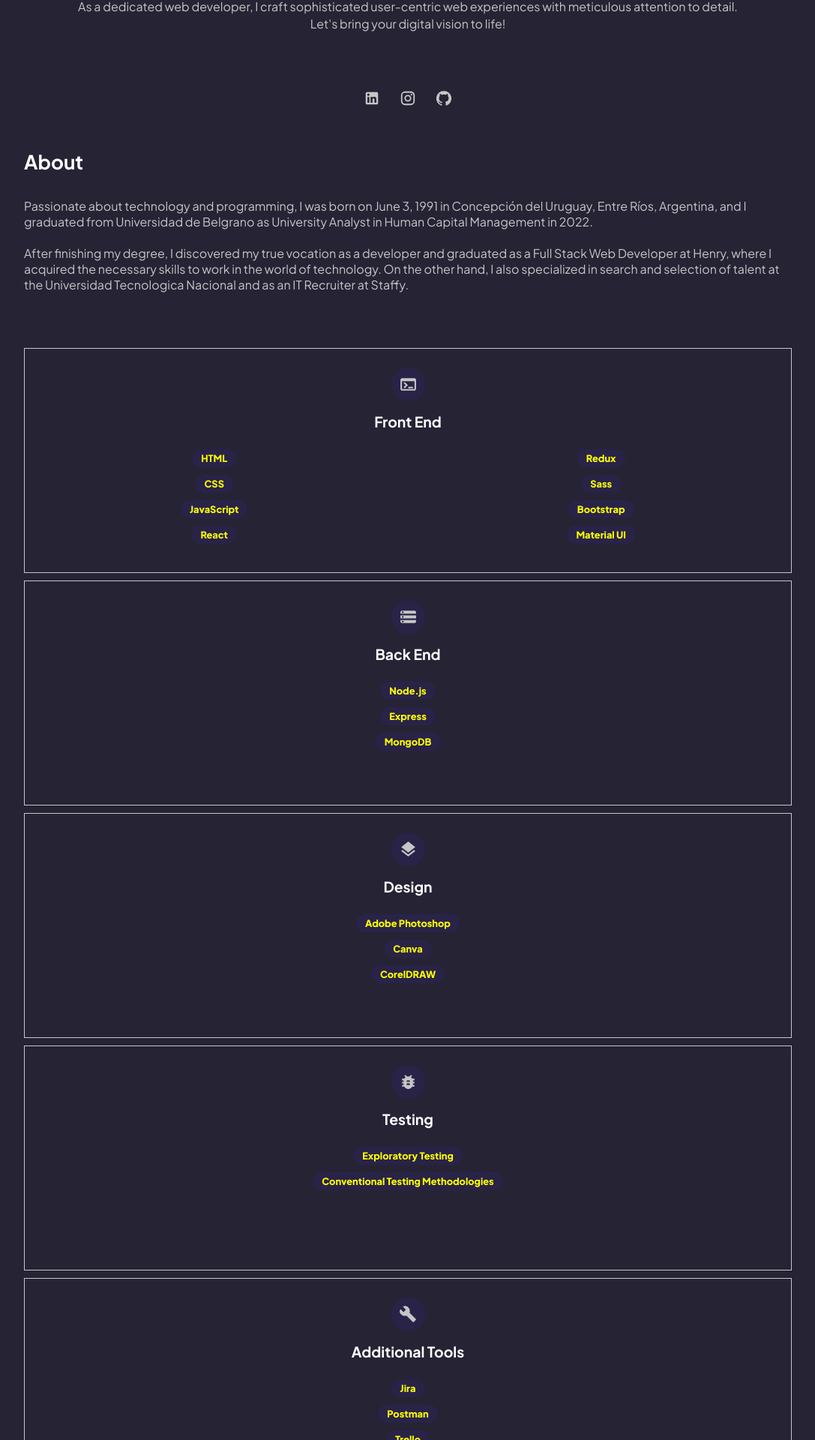
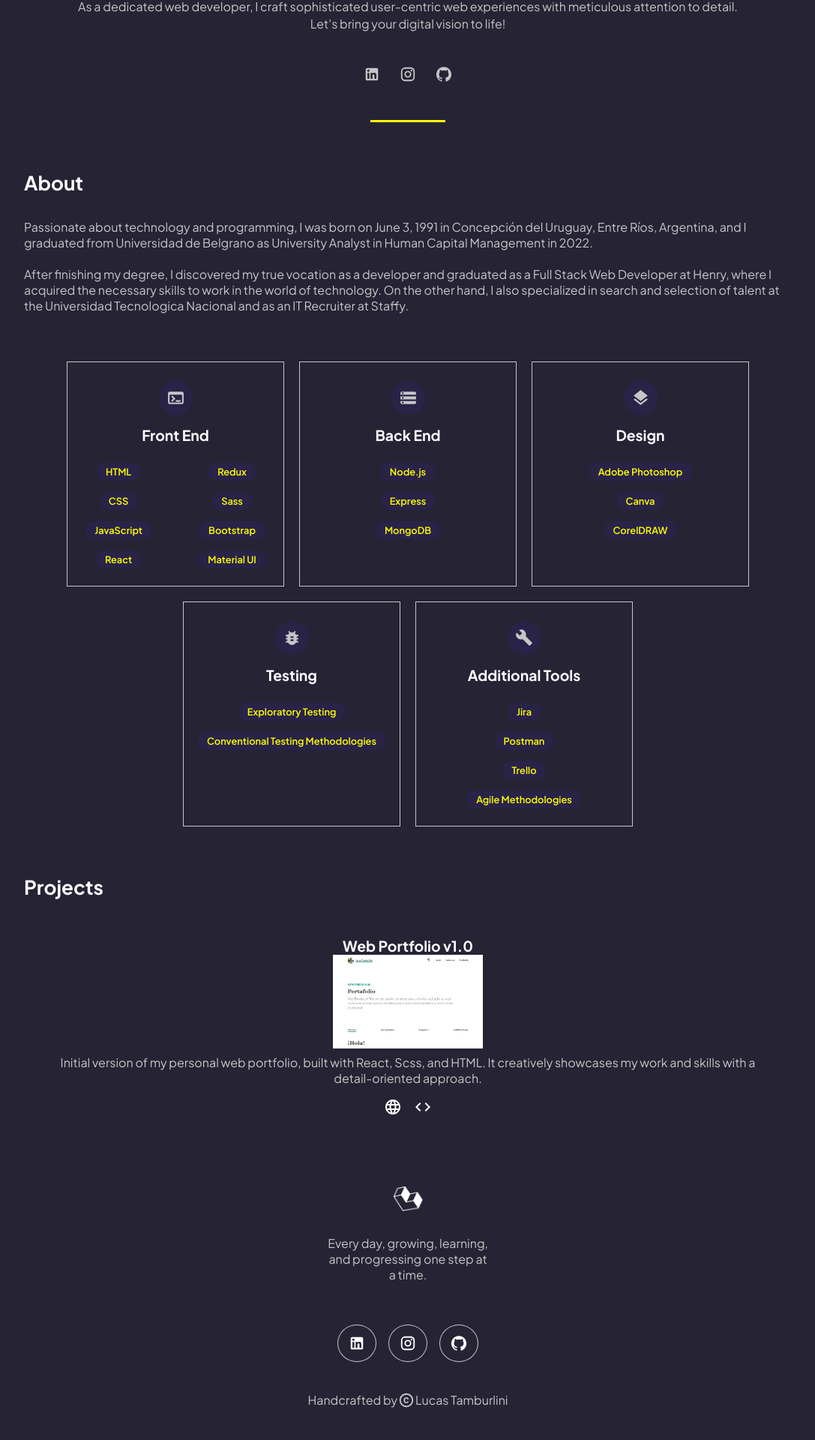
Before and after one commit to lucastamburlini/portfolio, a React (Vite) app: page / in a window 1280 px wide. Shown: the part 234-2154 px from the top of the page at 75% size, without its empty margins (96-1183 px from the left). Built offline with nearby package versions, Linux system fonts and the light colour scheme.

Commit message:
cambios generales

```diff
--- a/src/assets/data.jsx
+++ /dev/null
@@ -1,66 +0,0 @@
-import LayersIcon from "@mui/icons-material/Layers";
-import TerminalIcon from "@mui/icons-material/Terminal";
-import StorageIcon from "@mui/icons-material/Storage";
-import BugReportIcon from '@mui/icons-material/BugReport';
-import BuildIcon from '@mui/icons-material/Build';
-
-export const listProjects = [
-    {
-        id: 1,
-        title: "Web Portfolio",
-        description: "Initial version of my personal portfolio, built with React, SCSS, and HTML. It showcases my work and skills creatively and visually, with a detail-oriented approach.",
-        img: "/portfolio.jpg",
-        url: "https://lucastamburliniold.vercel.app/",
-        gh: "https://github.com/lucastamburlini/portfolio-viejo.git",
-    }
-];
-
-
-export const tools = [
-    {
-        icon: <TerminalIcon />,
-        category: "Front End",
-        items: [
-            { name: "HTML" },
-            { name: "CSS" },
-            { name: "JavaScript" },
-            { name: "React" },
-            { name: "Redux" },
-            { name: "Sass" },
-            { name: "Bootstrap" },
-            { name: "Material UI" },
-        ],
-    },
-    {
-        icon: <StorageIcon />,
-        category: "Back End",
-        items: [{ name: "Node.js" }, { name: "Express" }, { name: "MongoDB" }],
-    },
-    {
-        icon: <LayersIcon />,
-        category: "Design",
-        items: [
-            { name: "Adobe Photoshop" },
-            { name: "Canva" },
-            { name: "CorelDRAW" },
-        ],
-    },
-    {
-        icon: <BugReportIcon />,
-        category: "Testing",
-        items: [
-            { name: "Exploratory Testing" },
-            { name: "Conventional Testing Methodologies" },
-        ],
-    },
-    {
-        icon: <BuildIcon />,
-        category: "Additional Tools",
-        items: [
-            { name: "Jira" },
-            { name: "Postman" },
-            { name: "Trello" },
-            { name: "Agile Methodologies" },
-        ],
-    },
-];
--- a/src/assets/translations.js
+++ b/src/assets/translations.js
@@ -1,19 +1,47 @@
 const translations = {
   English: {
+    // Home
     title: "Hello, I'm ",
     introduction_I: "As a dedicated web developer, I craft sophisticated user-centric web experiences with meticulous attention to detail.",
     introduction_II: "Let's bring your digital vision to life!",
+
+    // About
     about_title: "About",
     about_text_I: "Passionate about technology and programming, I was born on June 3, 1991 in Concepción del Uruguay, Entre Ríos, Argentina, and I graduated from Universidad de Belgrano as University Analyst in Human Capital Management in 2022.",
-    about_text_II: "After finishing my degree, I discovered my true vocation as a developer and graduated as a Full Stack Web Developer at Henry, where I acquired the necessary skills to work in the world of technology. On the other hand, I also specialized in search and selection of talent at the Universidad Tecnologica Nacional and as an IT Recruiter at Staffy."
+    about_text_II: "After finishing my degree, I discovered my true vocation as a developer and graduated as a Full Stack Web Developer at Henry, where I acquired the necessary skills to work in the world of technology. On the other hand, I also specialized in search and selection of talent at the Universidad Tecnologica Nacional and as an IT Recruiter at Staffy.",
+
+    // Projects
+    project_title: "Web Portfolio v1.0",
+    description: "Initial version of my personal web portfolio, built with React, Scss, and HTML. It creatively showcases my work and skills with a detail-oriented approach.",
+
+    // Footer
+
+    footer_text_I: "Every day, growing, learning, and progressing one step at a time.",
+    footer_text_II: "Handcrafted by ",
+
+
   },
+
+
   Español: {
+    // Home
     title: "Hola, soy ",
     introduction_I: "Como desarrollador web dedicado, creo sofisticadas experiencias web centradas en el usuario con una meticulosa atención al detalle.",
     introduction_II: "¡Hagamos realidad tu visión digital!",
+
+    // About
     about_title: "Sobre mí",
     about_text_I: "Apasionado por la tecnología y la programación, nací el 3 de junio de 1991 en Concepción del Uruguay, Entre Ríos, Argentina, y me recibí en la Universidad de Belgrano como Analista Universitario en Gestión de Capital Humano en 2022.",
-    about_text_II: "Luego de terminar la carrera, descubrí mi verdadera vocación como desarrollador y me gradué como Full Stack Web Developer en Henry, donde adquirí las habilidades necesarias para trabajar en el mundo de la tecnología. Por otro lado, también me especialicé en búsqueda y selección de talento en la Universidad Tecnológica Nacional y como IT Recruiter en Staffy."
+    about_text_II: "Luego de terminar la carrera, descubrí mi verdadera vocación como desarrollador y me gradué como Full Stack Web Developer en Henry, donde adquirí las habilidades necesarias para trabajar en el mundo de la tecnología. Por otro lado, también me especialicé en búsqueda y selección de talento en la Universidad Tecnológica Nacional y como IT Recruiter en Staffy.",
+
+    // Projects
+    project_title: "Portfolio Web v1.0",
+    description: "Versión inicial de mi portafolio web personal, construido con React, Scss y HTML. Muestra creativamente mi trabajo y habilidades con un enfoque orientado a los detalles.",
+
+    // Footer
+
+    footer_text_I: "Cada día, creciendo, aprendiendo y progresando paso a paso.",
+    footer_text_II: "Hecho a mano por "
   }
 };
 
--- a/src/components/Footer/Footer.jsx
+++ b/src/components/Footer/Footer.jsx
@@ -1,17 +1,23 @@
-import "./footer.css";
+import { useSelector } from "react-redux";
+
 import GitHubIcon from "@mui/icons-material/GitHub";
 import LinkedInIcon from "@mui/icons-material/LinkedIn";
 import InstagramIcon from "@mui/icons-material/Instagram";
 import CopyrightIcon from "@mui/icons-material/Copyright";
 
+import "./footer.css";
+import translations from "../../assets/translations";
+
 const Footer = () => {
+  const currentLanguage = useSelector((state) => state.language);
+
   return (
     <div className="footer container pd-1">
       <div className="logo">
         <img src="/logoWhiteLarge.png" alt="logo_white_large.png" />
       </div>
       <div className="phrase pd-1">
-        <p>Every day, growing, learning, and progressing one step at a time.</p>
+        <p>{translations[currentLanguage].footer_text_I}</p>
       </div>
       <div className="pd-0">
         <ul>
@@ -45,7 +51,7 @@ const Footer = () => {
         </ul>
       </div>
       <div className="copyright pd-0">
-        Handcrafted by me
+      {translations[currentLanguage].footer_text_II}
         <CopyrightIcon />
         Lucas Tamburlini
       </div>
--- a/src/components/Home/Home.jsx
+++ b/src/components/Home/Home.jsx
@@ -11,8 +11,8 @@ const Home = () => {
   const currentLanguage = useSelector((state) => state.language);
 
   return (
-    <div>
-      <div className="title container pd-1">
+    <div className="container pd-1">
+      <div className="title ">
         <h1>
           {translations[currentLanguage].title} <span>Lucas Tamburlini</span>
         </h1>
@@ -53,6 +53,9 @@ const Home = () => {
           </li>
         </ul>
       </div>
+      <div className="divider">
+        <span></span>
+      </div>
     </div>
   );
 };
--- a/src/components/Home/home.css
+++ b/src/components/Home/home.css
@@ -17,7 +17,6 @@
   margin-bottom: -20px;
 }
 
-
 .contact ul {
   display: flex;
   justify-content: center;
@@ -36,3 +35,20 @@
 .contact svg:hover {
   color: var(--primary-color);
 }
+
+.divider {
+  justify-content: center;
+  align-items: center;
+  display: flex;
+}
+
+.divider span {
+  content: "";
+  justify-content: center;
+  align-items: center;
+  display: flex;
+  width: 100px;
+  height: 3px;
+  margin-top: 25px;
+  background-color: var(--primary-color);
+}
--- a/src/components/Navbar/Navbar.jsx
+++ b/src/components/Navbar/Navbar.jsx
@@ -29,8 +29,8 @@ const Navbar = () => {
                 </a>
               </li>
               <li>
-                <a href="#technologies" onClick={handleClick}>
-                  Technologies
+                <a href="#skills" onClick={handleClick}>
+                  Skills
                 </a>
               </li>
               <li>
--- a/src/components/Projects/Projects.jsx
+++ b/src/components/Projects/Projects.jsx
@@ -1,9 +1,24 @@
-import { listProjects } from "../../assets/data";
 import CodeIcon from "@mui/icons-material/Code";
 import LanguageIcon from "@mui/icons-material/Language";
+
 import "./projects.css";
+import { useSelector } from "react-redux";
+import translations from "../../assets/translations";
 
 const Projects = () => {
+  const currentLanguage = useSelector((state) => state.language);
+
+  const listProjects = [
+    {
+      id: 1,
+      title: translations[currentLanguage].project_title,
+      description: translations[currentLanguage].description,
+      img: "/portfolio.jpg",
+      url: "https://lucastamburliniold.vercel.app/",
+      gh: "https://github.com/lucastamburlini/portfolio-viejo.git",
+    },
+  ];
+
   return (
     <div id="projects" className="projects container pd-1">
       <h2>Projects</h2>
--- a/src/components/Skills/Skills.jsx
+++ b/src/components/Skills/Skills.jsx
@@ -1,22 +1,76 @@
+import LayersIcon from "@mui/icons-material/Layers";
+import TerminalIcon from "@mui/icons-material/Terminal";
+import StorageIcon from "@mui/icons-material/Storage";
+import BugReportIcon from "@mui/icons-material/BugReport";
+import BuildIcon from "@mui/icons-material/Build";
+
 import "./skills.css";
-import { tools } from "../../assets/data";
+
+const skills = [
+  {
+    icon: <TerminalIcon />,
+    category: "Front End",
+    items: [
+      { name: "HTML" },
+      { name: "CSS" },
+      { name: "JavaScript" },
+      { name: "React" },
+      { name: "Redux" },
+      { name: "Sass" },
+      { name: "Bootstrap" },
+      { name: "Material UI" },
+    ],
+  },
+  {
+    icon: <StorageIcon />,
+    category: "Back End",
+    items: [{ name: "Node.js" }, { name: "Express" }, { name: "MongoDB" }],
+  },
+  {
+    icon: <LayersIcon />,
+    category: "Design",
+    items: [
+      { name: "Adobe Photoshop" },
+      { name: "Canva" },
+      { name: "CorelDRAW" },
+    ],
+  },
+  {
+    icon: <BugReportIcon />,
+    category: "Testing",
+    items: [
+      { name: "Exploratory Testing" },
+      { name: "Conventional Testing Methodologies" },
+    ],
+  },
+  {
+    icon: <BuildIcon />,
+    category: "Additional Tools",
+    items: [
+      { name: "Jira" },
+      { name: "Postman" },
+      { name: "Trello" },
+      { name: "Agile Methodologies" },
+    ],
+  },
+];
 
 const Skills = () => {
   return (
-    <div id="technologies" className="container pd-1">
-      {tools.map((tool) => (
-        <div className="skill-container" key={tool.category}>
+    <div id="skills" className="skills container pd-1">
+      {skills.map((skill) => (
+        <div className="skill-container" key={skill.category}>
           <div className="skill-container-svg">
             <div>
-              <div>{tool.icon}</div>
+              <div>{skill.icon}</div>
             </div>
             <div>
-              <h3>{tool.category}</h3>
+              <h3>{skill.category}</h3>
             </div>
           </div>
 
           <div className="skill-card">
-            {tool.items.map((item) => (
+            {skill.items.map((item) => (
               <div key={item.name}>
                 <div className="skill">{item.name}</div>
               </div>
--- a/src/components/Skills/skills.css
+++ b/src/components/Skills/skills.css
@@ -1,9 +1,18 @@
+.skills {
+  display: flex;
+  flex-wrap: wrap;
+  gap: 20px;
+  justify-content: center;
+  align-items: center;
+  text-align: center;
+}
+
 .skill-container {
   display: grid;
   grid-template-rows: 40% 60%;
   border: 1px solid var(--text-secondary-color);
   height: 300px;
-  margin: 10px 0;
+  width: 290px;
 }
 
 .skill-container-svg {
@@ -32,10 +41,10 @@
   align-items: center;
   flex-wrap: wrap;
   font-size: 0.8rem;
-  font-weight: 900;
+  font-weight: 600;
   color: var(--primary-color);
   margin: 15px 0;
-  gap: 10px;
+  gap: 15px;
 }
 
 .skill {
@@ -43,7 +52,6 @@
   display: flex;
   text-align: center;
   justify-content: center;
-
   background-color: var(--bg-color-off);
   border-radius: 30px;
   padding-top: 0.25rem;
```
